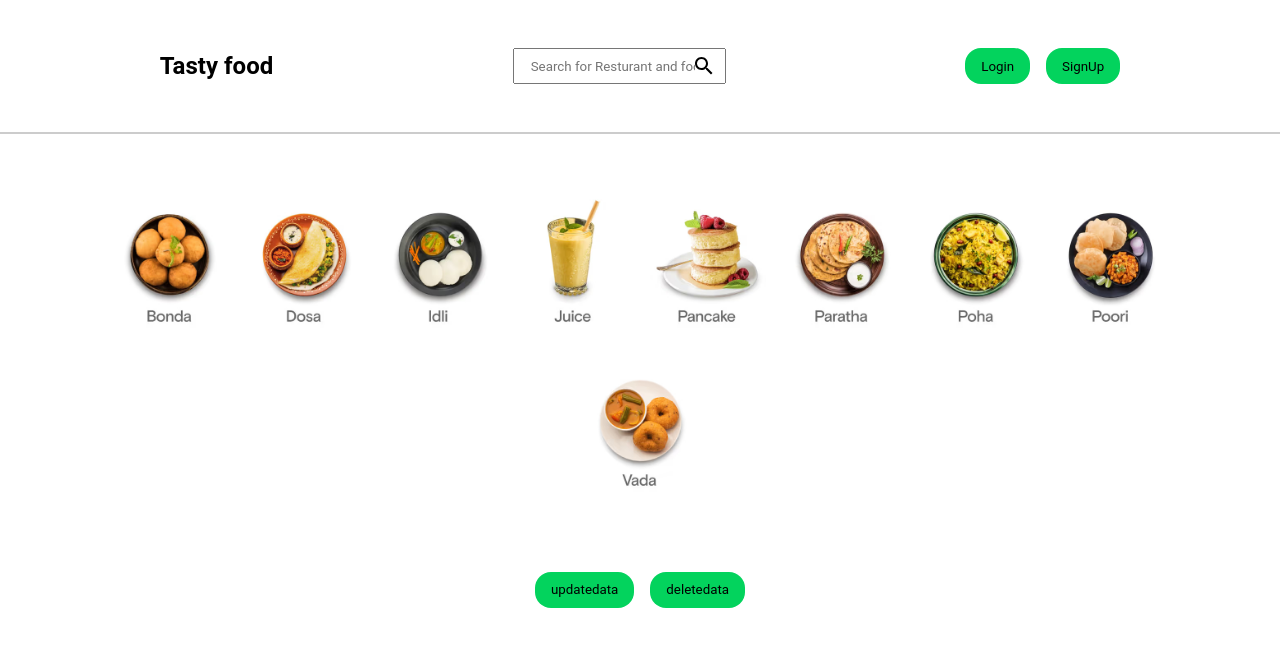
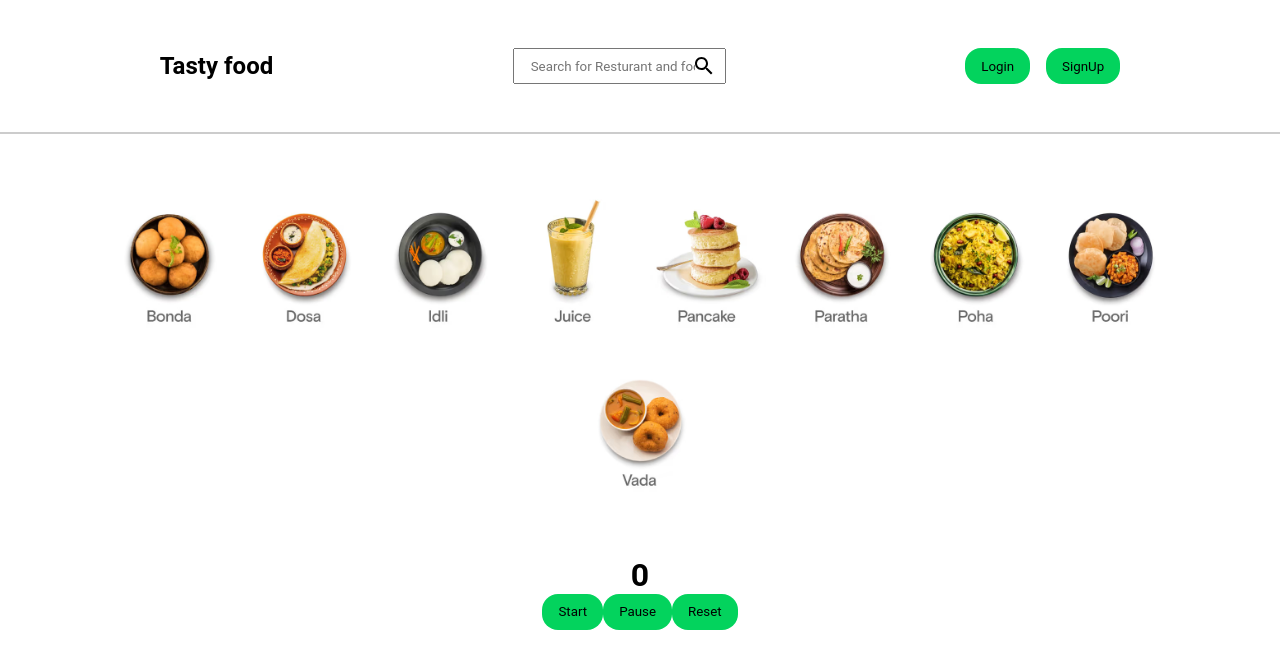
Before and after one commit to jeginilokeshreddy/foodorder, a React (Create React App) app: page / in a window 1280 px wide. Shown: the top 668 px of the page. Built offline with nearby package versions, Linux system fonts and the light colour scheme; no server answers.

Commit message:
start pause reset

```diff
--- a/src/components/displayitems/Displayitems.jsx
+++ b/src/components/displayitems/Displayitems.jsx
@@ -1,51 +1,61 @@
 
-import React, { useState, useEffect } from "react";
+import React, { useState, useEffect, useRef } from "react";
 import "./Displayitem.scss"
 import itemimages from "../../asserts/Itemimages"
 import axios from "axios";
 
-const Displayitem=()=>{
-    useEffect(()=>{},[])
-    const updatedata = async (e) => {
-        debugger
+export default function Displayitems() {
+    const [countervalue, setCounterValue] = useState(0);
+    const [isRunning, setIsRunning] = useState(false);
 
-        try {
-            const response = await axios.put(`http://localhost:4444/products/1`, {
-                name: "lokesh",
-                category: "Accessories",
-                price: 44444,
-                stock: 500000,
-            });
-            console.log("Data updated successfully:", response.data);
-        } catch (error) {
-            console.error("Error updating data:", error);
+    const intervelstop=useRef(null)
+
+    const startfunction = () => {
+        if (!isRunning){
+            setIsRunning(true)
+            intervelstop.current=setInterval(() => {
+                setCounterValue((pre) => {
+
+                    return pre + 1
+
+                })
+            }, 1000)
+            console.log(intervelstop.current)
         }
+
     };
+    const pausefunction = () => {
+        setIsRunning(false)
+        clearInterval(intervelstop.current)
 
-    const deletedata = async () => {
-        try {
-            const response = await axios.delete("http://localhost:4444/products/1");
-            console.log("Data deleted successfully:", response.data);
-            debugger
-        } catch (error) {
-            console.error("Error updating data:", error);
-        }
+
     };
+    const resetfunction = () => {
+        setIsRunning(false)
+        clearInterval(intervelstop.current)
+        setCounterValue(0)
 
-    return(
-        <>
+    };
+  return (
+    <div>
+          <div className="Displayitem_section row_section flex">
+              {itemimages.map((item, index) => (
+                  <img className="item_image" src={item.imagepath} alt="item not found" key={index} />
+              ))}
+          </div>
+          <h1>{countervalue}</h1>
+          <button className="signup button" onClick={startfunction} >Start</button>
+          <button className="signup button" onClick={pausefunction} >Pause</button>
+          <button className="signup button" onClick={resetfunction} >Reset</button>
+    </div>
+  )
+}
+//
+//
+//
+// useState
+// useRef
+// setInterval(() => {
 
-        <div className="Displayitem_section row_section flex">
-            {itemimages.map((item,index)=>{
-               return <img className="item_image" src={item.imagepath} alt="item not found" key={index}/>
-            })}
-        </div>
-
-            <button id="1" className="signup button "  onClick={(e)=>{
-                updatedata(e.target.id)
-            }}>updatedata</button>
-            <button className="signup button " onClick={deletedata}>deletedata</button>
-        </>
-    )
-}
-export default Displayitem
+// }, interval);
+// clearInterval
--- a/src/components/topbar/Topbar.jsx
+++ b/src/components/topbar/Topbar.jsx
@@ -46,30 +46,30 @@ import SearchIcon from "@mui/icons-material/Search";
 // res output
 
 let postdata = async () => {
-  try {
-    let details = await axios.post("http://localhost:4444/products", {
-      category: "Electronics",
-      description: "4K HD Webcam with noise reduction and low-light correction.",
-      name: "HD Webcam",
-      price: 39.99,
-      rating: 4.4,
-      stock: 60,
-    });
-    console.log("Data posted successfully:", details.data);
-    debugger;
-  } catch (error) {
-    console.error("API failed:", error);
-  }
+  // try {
+  //   let details = await axios.post("http://localhost:4444/products", {
+  //     category: "Electronics",
+  //     description: "4K HD Webcam with noise reduction and low-light correction.",
+  //     name: "HD Webcam",
+  //     price: 39.99,
+  //     rating: 4.4,
+  //     stock: 60,
+  //   });
+  //   console.log("Data posted successfully:", details.data);
+  //   debugger;
+  // } catch (error) {
+  //   console.error("API failed:", error);
+  // }
 };
 
 const Topbar = () => {
   const [apidata,setapidata]=useState(null)
   useEffect((()=>  {
     let data = async () => {
-      let datawithoutaxios = axios.get("http://localhost:4444/products")
-      let details = await axios.get("http://localhost:4444/products")
-      // let details1 = await details
-      console.log(details.data)
+      // let datawithoutaxios = axios.get("http://localhost:4444/products")
+      // let details = await axios.get("http://localhost:4444/products")
+      // // let details1 = await details
+      // console.log(details.data)
       debugger
     }
     data()
```
Also changed, not shown: src/components/topbar/Untitled-1.js (added, +30 -0 lines), jobssearch.txt (added), program.txt (added).
